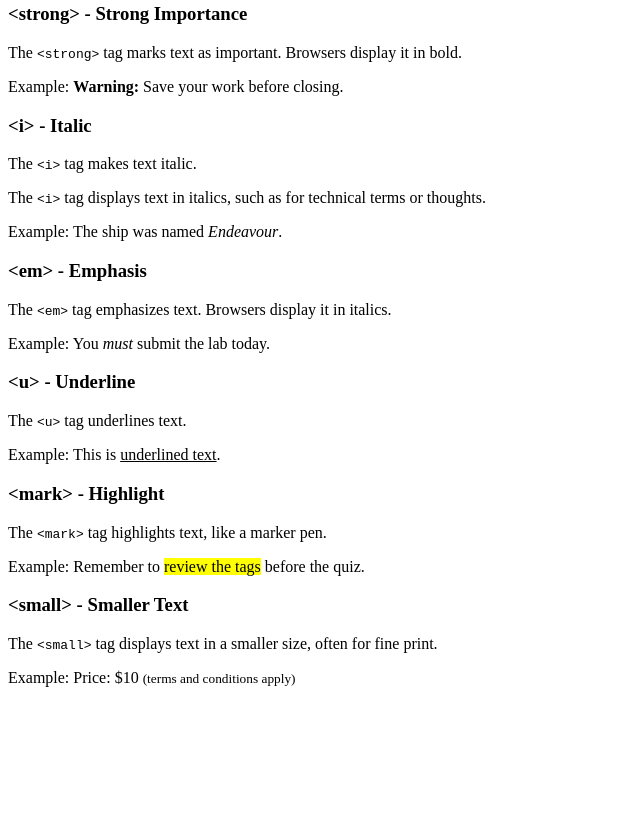
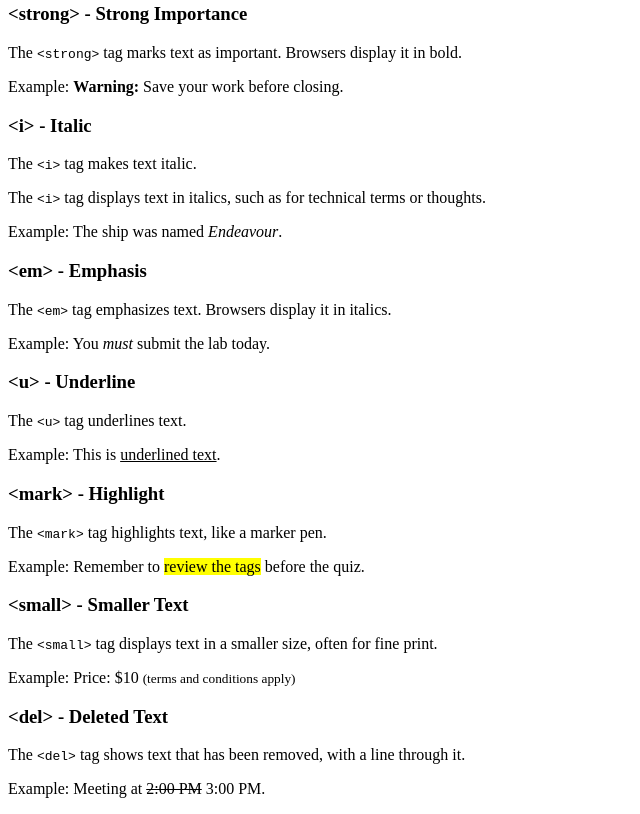
Before and after one commit to jerwinbantian134-lgtm/web_tech, a plain HTML site: page html-lab/formatting.html in a window 1280 px wide. Shown: the part 307-1121 px from the top of the page, without its empty margins (0-640 px from the left). Before the commit the page ends 1010 px from the top, so only its background shows below. Drawn offline with Linux system fonts and the light colour scheme.

Commit message:
Update formatting page

```diff
--- a/html-lab/formatting.html
+++ b/html-lab/formatting.html
@@ -43,9 +43,9 @@
                                      <p>The <code>&lt;small&gt;</code> tag displays text in a smaller size, often for fine print.</p>
                                        <p>Example: Price: $10 <small>(terms and conditions apply)</small></p>
 
-
-
-
+                                         <h3>&lt;del&gt; - Deleted Text</h3>
+                                           <p>The <code>&lt;del&gt;</code> tag shows text that has been removed, with a line through it.</p>
+                                             <p>Example: Meeting at <del>2:00 PM</del> 3:00 PM.</p>
 
 
 
```
